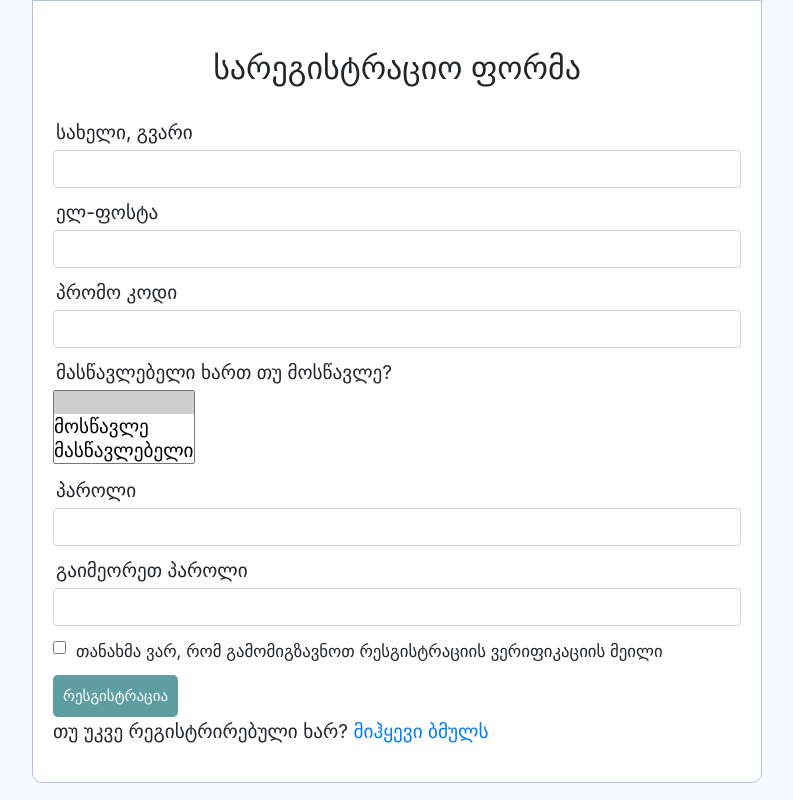
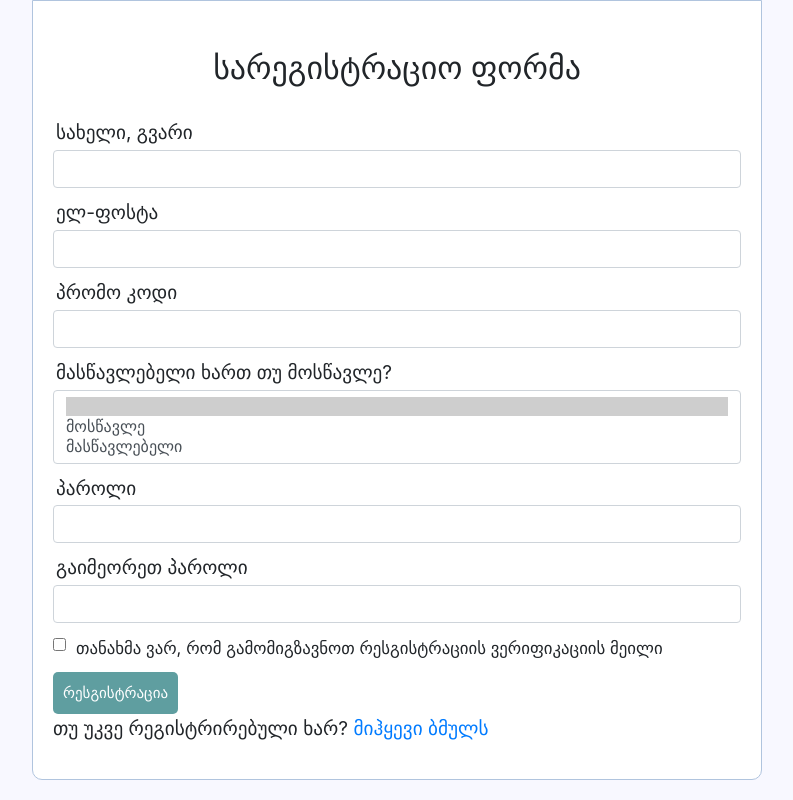
Before and after one commit to HenryDarts/demo, a PHP site: page /main.php in a window 1280 px wide. Shown: the whole page, without its empty margins (243-1036 px from the left). Run offline with PHP 8.4, Linux system fonts and the light colour scheme; data that the repository does not hold is empty.

Commit message:
Update main.php

```diff
--- a/main.php
+++ b/main.php
@@ -46,7 +46,7 @@
 
                     <div class="form-group">
                         <label for="user_type">მასწავლებელი ხართ თუ მოსწავლე?</label>
-                        <select class="mdb-select md-form" id="user_type" name="user_type" size="3">
+                        <select class="browser-default custom-select" id="user_type" name="user_type" size="3">
                             <option value="" disabled selected></option>
                             <option value="Student">მოსწავლე</option>
                             <option value="Teacher">მასწავლებელი</option>
```
